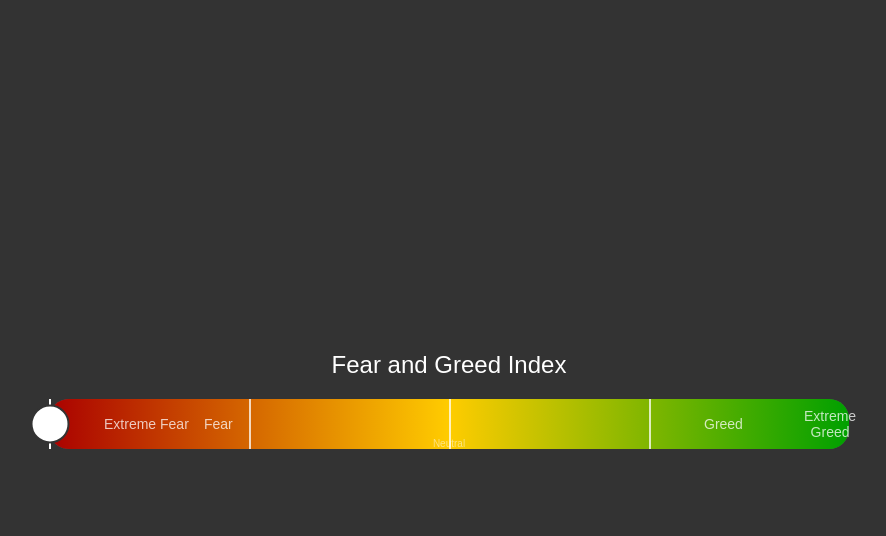
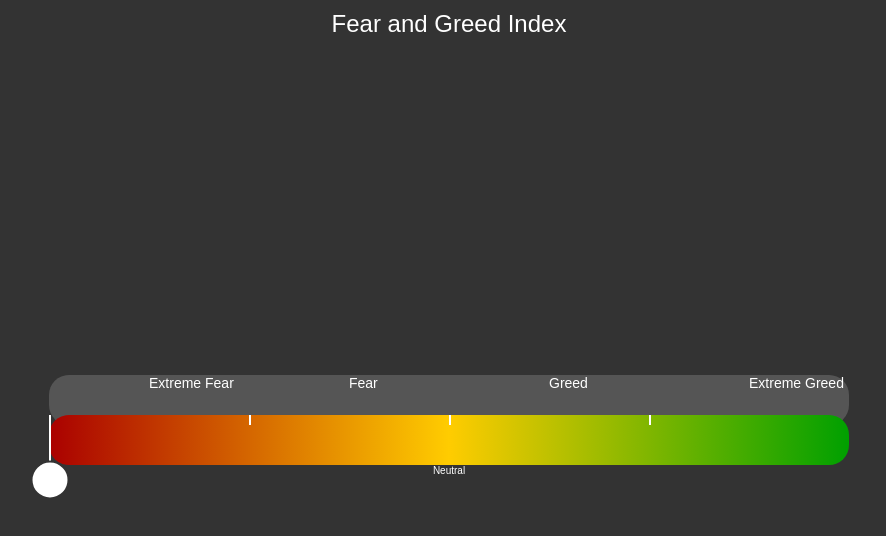
Before and after one commit to ENicholsCrypto/apihome, a plain HTML site: page index.html in a window 1280 px wide. Shown: the whole page, without its empty margins (191-1077 px from the left). Drawn offline with Linux system fonts and the light colour scheme; no server answers.

Commit message:
Update index.html

```diff
--- a/index.html
+++ b/index.html
@@ -23,6 +23,9 @@
         .title {
             font-size: 24px;
             margin-bottom: 20px;
+            position: absolute;
+            width: 100%;
+            top: 10px;
         }
         .progress-container {
             background-color: #555; /* Darker background for contrast */
@@ -32,58 +35,57 @@
             box-sizing: border-box; /* To include padding in the width */
             max-width: 800px; /* Maximum width of the progress bar */
             margin: auto;
+            padding-top: 40px;
         }
         .progress-bar {
             height: 100%;
             background: linear-gradient(to right, #a00, #ffcc00, #00a000);
             width: 100%;
             position: absolute;
-            top: 0;
+            top: 40px;
             border-radius: 20px;
             z-index: 1;
         }
         .marker {
             position: absolute;
-            top: 0;
+            top: 40px;
             bottom: 0;
             width: 2px;
-            background-color: rgba(255, 255, 255, 0.75); /* Visible line */
+            background-color: #fff; /* Visible line */
             z-index: 2;
         }
         .marker-label {
             position: absolute;
-            color: rgba(255, 255, 255, 0.75); /* Visible text */
-            top: 50%;
-            transform: translateY(-50%);
+            color: #fff; /* Visible text */
+            top: 0;
+            font-size: 14px;
             z-index: 2;
-            font-size: 14px;
-            padding: 0 5px; /* Spacing on sides */
-            text-align: center;
         }
-        .marker-label.extreme-fear { left: 6.25%; } /* Position for Extreme Fear */
-        .marker-label.fear { left: 18.75%; } /* Position for Fear */
+        .marker-label.extreme-fear { left: 12.5%; } /* Adjusted for Extreme Fear */
+        .marker-label.fear { left: 37.5%; } /* Adjusted for Fear */
         .neutral-label {
             position: absolute;
-            color: rgba(255, 255, 255, 0.5); /* Slightly less visible text */
-            bottom: 0;
+            color: #fff; /* Visible text */
+            top: 90px; /* Positioned below the bar */
             left: 50%;
             transform: translateX(-50%);
             font-size: 10px;
             z-index: 2;
         }
-        .marker-label.greed { left: 81.25%; } /* Position for Greed */
-        .marker-label.extreme-greed { left: 93.75%; } /* Position for Extreme Greed */
+        .marker-label.greed { left: 62.5%; } /* Adjusted for Greed */
+        .marker-label.extreme-greed { left: 87.5%; } /* Adjusted for Extreme Greed */
 
         .indicator {
             position: absolute;
-            height: 100%;
+            height: 50px;
             width: 2px; /* Line width */
             background-color: #fff; /* Line color */
             z-index: 3;
+            top: 40px;
         }
         .bubble {
             position: absolute;
-            top: 50%;
+            top: 65px; /* Positioning the bubble on the bar */
             left: 50%;
             width: 35px;
             height: 35px;
@@ -97,6 +99,14 @@
             z-index: 4;
             border: 2px solid #333; /* Border color */
         }
+        .bubble-text {
+            position: absolute;
+            min-width: 20px;
+            min-height: 20px;
+            left: 50%;
+            top: 50%;
+            transform: translate(-50%, -50%);
+        }
     </style>
 </head>
 <body>
@@ -106,14 +116,16 @@
             <div class="progress-bar"></div>
             <div class="marker-label extreme-fear">Extreme Fear</div>
             <div class="marker-label fear">Fear</div>
+            <div class="marker-label greed">Greed</div>
+            <div class="marker-label extreme-greed">Extreme Greed</div>
             <div class="marker" style="left: 25%;"></div> <!-- Marker for 25% -->
             <div class="marker" style="left: 50%;"></div> <!-- Marker for 50% -->
             <div class="marker" style="left: 75%;"></div> <!-- Marker for 75% -->
-            <div class="neutral-label">Neutral</div> <!-- Label for Neutral -->
-            <div class="marker-label greed">Greed</div>
-            <div class="marker-label extreme-greed">Extreme Greed</div>
+            <div class="neutral-label">Neutral</div> <!-- Neutral label below the middle line -->
             <div class="indicator" id="indicator">
-                <div class="bubble" id="bubble"></div>
+                <div class="bubble">
+                    <span class="bubble-text" id="bubble-text"></span>
+                </div>
             </div>
         </div>
     </div>
@@ -125,12 +137,12 @@
                 const indexData = data.data[0];
                 const indexValue = parseInt(indexData.value, 10);
                 const indicator = document.getElementById('indicator');
-                const bubble = document.getElementById('bubble');
+                const bubbleText = document.getElementById('bubble-text');
 
                 // Set the position of the indicator line and bubble based on the index value
                 const indicatorPosition = indexValue; // The API value is the percentage
                 indicator.style.left = `${indicatorPosition}%`;
-                bubble.textContent = indexValue; // Display the index value inside the bubble
+                bubbleText.textContent = indexValue; // Display the index value inside the bubble
             })
             .catch(error => {
                 console.error('Error fetching data:', error);
```
